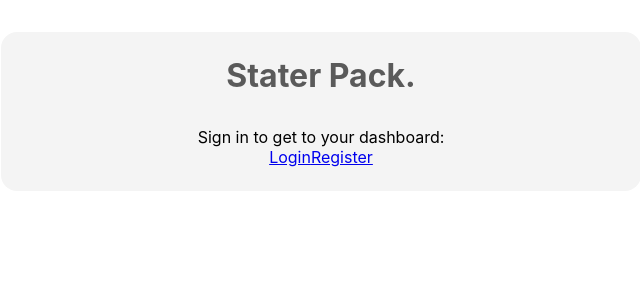
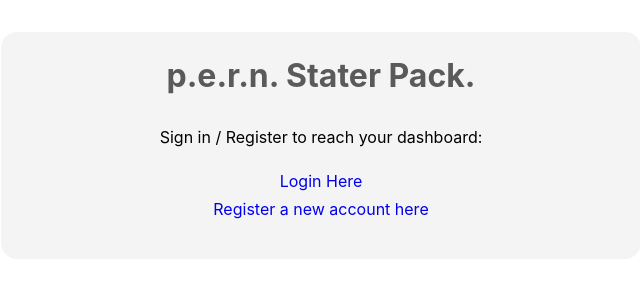
Before and after one commit to robdcampbell/pernStarter, a React (Create React App) app in the folder frontend/: page / in a window 1280 px wide. Shown: the top 300 px of the page, without its empty margins (319-959 px from the left). Built offline with nearby package versions, Linux system fonts and the light colour scheme; no server answers.

Commit message:
Additional notes and edited UI of Landing page

```diff
--- a/frontend/src/App.css
+++ b/frontend/src/App.css
@@ -39,6 +39,17 @@ button {
 }
 
 /* BEGIN */
+
+.landing-controls {
+  margin: 1rem 0;
+  display: flex;
+  flex-direction: column;
+  justify-content: space-around;
+}
+.landing-controls * {
+  margin-top: 0.5rem;
+  text-decoration: none;
+}
 
 .registration {
   background-color: #f4f4f4;
--- a/frontend/src/components/Landing.js
+++ b/frontend/src/components/Landing.js
@@ -4,10 +4,12 @@ import { Link } from "react-router-dom";
 const Landing = () => {
   return (
     <section className="registration">
-      <h1>Stater Pack.</h1>
-      <p>Sign in to get to your dashboard:</p>
-      <Link to="/login">Login</Link>
-      <Link to="/register">Register</Link>
+      <h1>p.e.r.n. Stater Pack.</h1>
+      <p>Sign in / Register to reach your dashboard:</p>
+      <div className="landing-controls">
+        <Link to="/login">Login Here</Link>
+        <Link to="/register">Register a new account here</Link>
+      </div>
     </section>
   );
 };
```
Also changed, not shown: 1 other file (tests, documents, lock files or other folders).
